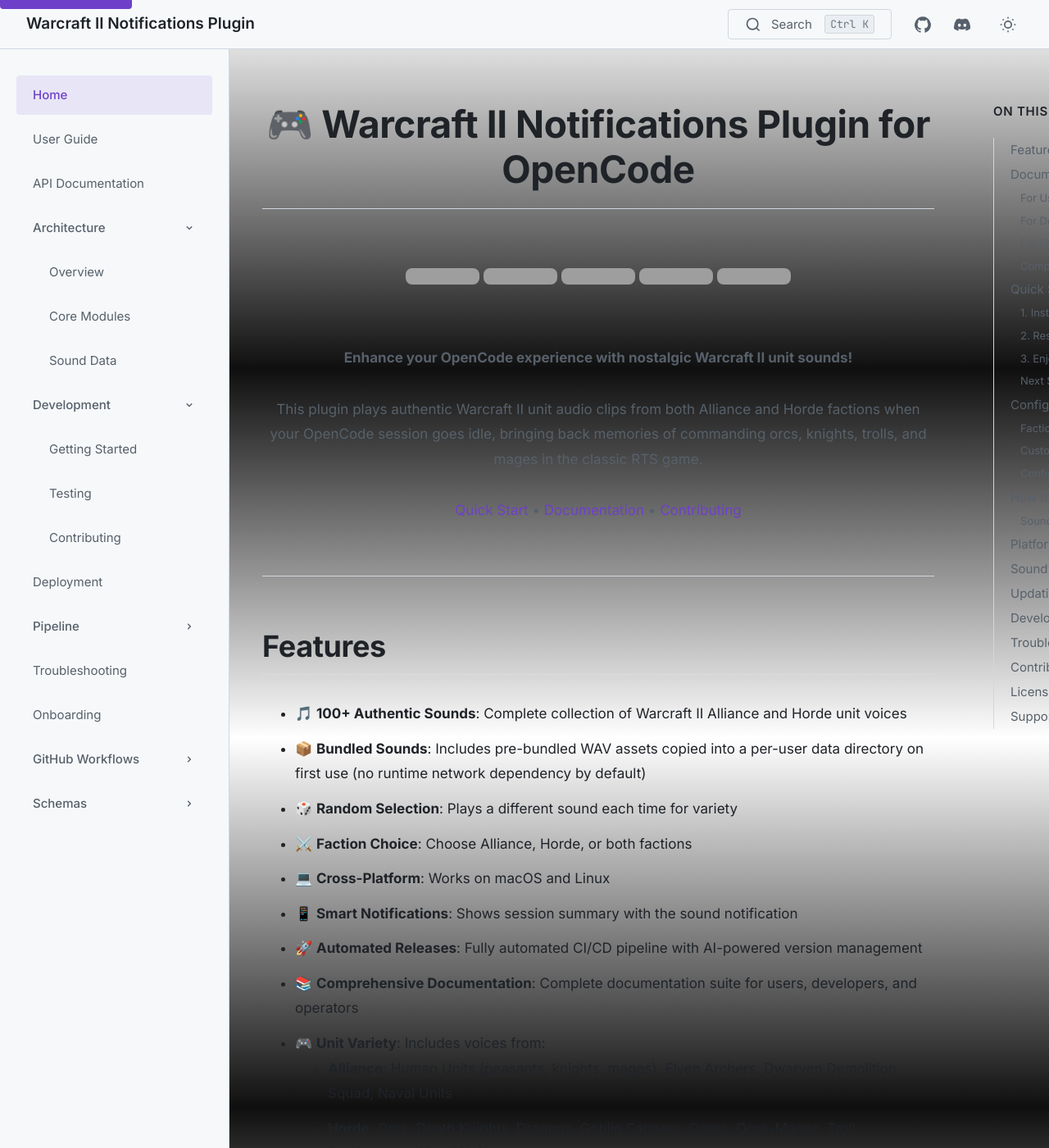
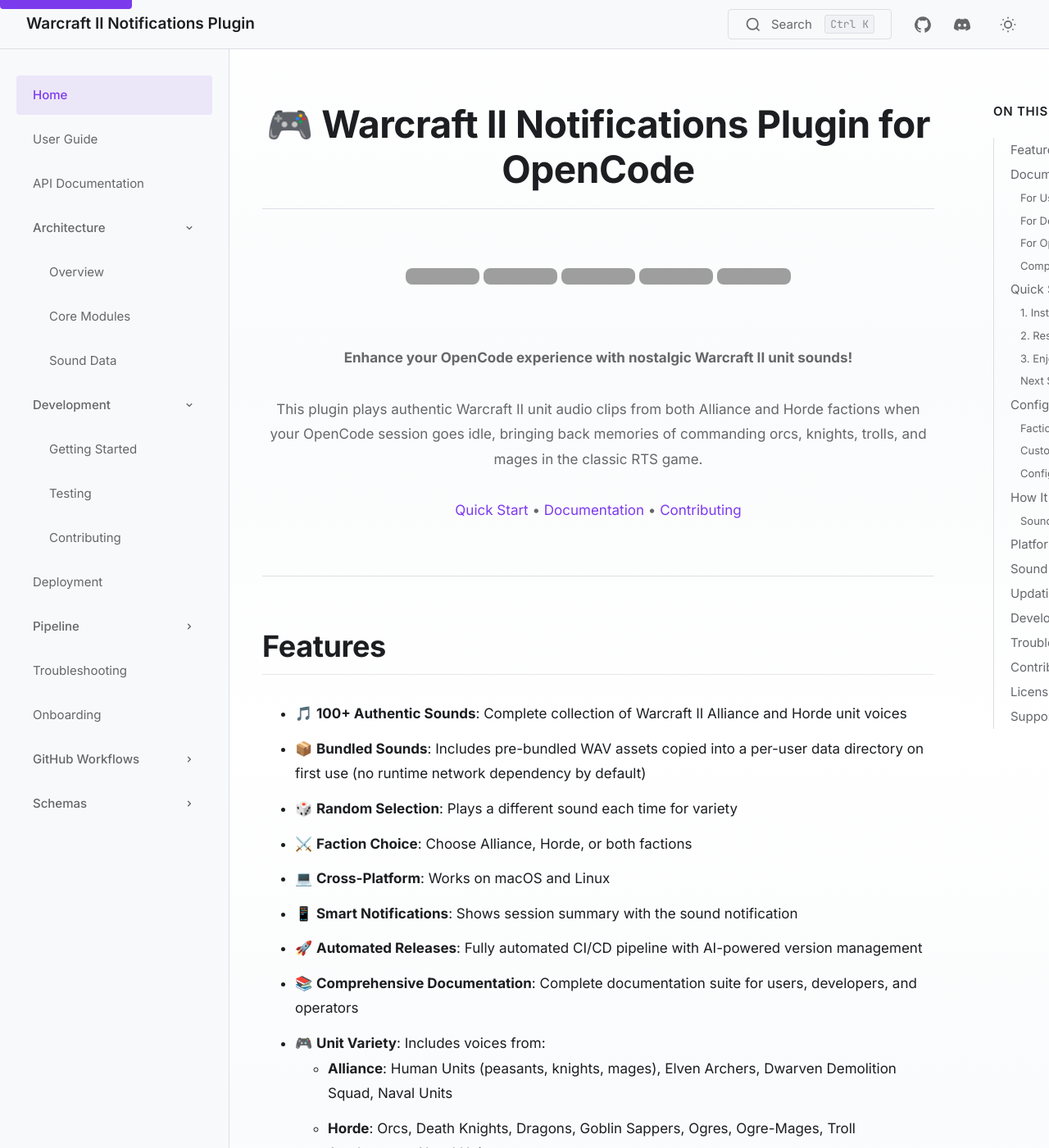
Before and after one commit to pantheon-org/opencode-warcraft-notifications, a Jekyll site: the page built from docs/index.md, in a window 1280 px wide and 1400 px high. Shown: the whole window at 82% size. Built offline with Jekyll 4.4.1, drawn with Linux system fonts in a browser that asks for light colours; grey boxes are pictures that could not be loaded.

Commit message:
fix(docs): Complete light theme with proper colors and gradients (#52)
Issues fixed:
- Missing color definitions (success, warning, danger, info)
- Background gradient hardcoded for dark theme only
- Inconsistent color palette

Changes:
- Added all missing color variables to light theme
- Refined light theme colors for better contrast and readability
- Made background gradients theme-specific:
  - Dark: Deep black gradient (#0a0a0a -> #0f0f0f)
  - Light: Subtle white gradient (#ffffff -> #fafbfc)
- Updated light theme shadows to be lighter
- Better purple accent color (#7c3aed) for light theme

Result:
Light theme now works properly with all components and has
a clean, professional appearance matching the dark theme quality.

Co-authored-by: GitHub Action <action@github.com>

```diff
--- a/docs/assets/css/main.css
+++ b/docs/assets/css/main.css
@@ -93,34 +93,38 @@
 /* Light Theme */
 [data-theme='light'] {
   --color-bg-primary: #ffffff;
-  --color-bg-secondary: #f6f8fa;
-  --color-bg-tertiary: #eaeef2;
-  --color-bg-overlay: #d0d7de;
+  --color-bg-secondary: #f8f9fa;
+  --color-bg-tertiary: #f0f2f5;
+  --color-bg-overlay: #e4e6eb;
   --color-bg-elevated: #ffffff;
 
-  --color-text-primary: #1f2328;
-  --color-text-secondary: #57606a;
-  --color-text-tertiary: #6e7781;
+  --color-text-primary: #1c1e21;
+  --color-text-secondary: #65676b;
+  --color-text-tertiary: #8a8d91;
   --color-text-link: #0969da;
 
-  --color-accent-primary: #6e40c9;
-  --color-accent-hover: #8250df;
-  --color-accent-active: #5c35b3;
-  --color-accent-low: rgba(110, 64, 201, 0.1);
-  --color-accent-subtle: rgba(110, 64, 201, 0.15);
-
-  --color-border-default: #d0d7de;
-  --color-border-muted: #d8dee4;
-  --color-border-subtle: #c5cdd5;
-
-  --color-success-bg: rgba(26, 127, 55, 0.1);
-  --color-warning-bg: rgba(154, 103, 0, 0.1);
-  --color-danger-bg: rgba(207, 34, 46, 0.1);
-  --color-info-bg: rgba(9, 105, 218, 0.1);
-
-  --shadow-sm: 0 1px 2px 0 rgba(0, 0, 0, 0.05);
-  --shadow-md: 0 4px 6px -1px rgba(0, 0, 0, 0.1);
-  --shadow-lg: 0 10px 15px -3px rgba(0, 0, 0, 0.1);
+  --color-accent-primary: #7c3aed;
+  --color-accent-hover: #9333ea;
+  --color-accent-active: #6d28d9;
+  --color-accent-low: rgba(124, 58, 237, 0.1);
+  --color-accent-subtle: rgba(124, 58, 237, 0.15);
+
+  --color-border-default: #dcdfe4;
+  --color-border-muted: #e5e7eb;
+  --color-border-subtle: #d0d3d9;
+
+  --color-success: #16a34a;
+  --color-success-bg: rgba(22, 163, 74, 0.1);
+  --color-warning: #ea580c;
+  --color-warning-bg: rgba(234, 88, 12, 0.1);
+  --color-danger: #dc2626;
+  --color-danger-bg: rgba(220, 38, 38, 0.1);
+  --color-info: #0284c7;
+  --color-info-bg: rgba(2, 132, 199, 0.1);
+
+  --shadow-sm: 0 1px 3px 0 rgba(0, 0, 0, 0.08);
+  --shadow-md: 0 4px 8px -2px rgba(0, 0, 0, 0.12);
+  --shadow-lg: 0 12px 20px -8px rgba(0, 0, 0, 0.15);
 }
 
 /* ==========================================================================
@@ -144,6 +148,12 @@
   font-size: var(--font-size-base);
   line-height: var(--line-height-normal);
   color: var(--color-text-primary);
+  background-color: var(--color-bg-primary);
+  overflow-x: hidden;
+}
+
+/* Dark theme gradient background */
+[data-theme='dark'] body {
   background: linear-gradient(
     180deg,
     var(--color-bg-primary) 0%,
@@ -151,7 +161,12 @@
     var(--color-bg-primary) 100%
   );
   background-attachment: fixed;
-  overflow-x: hidden;
+}
+
+/* Light theme clean background */
+[data-theme='light'] body {
+  background: linear-gradient(180deg, #ffffff 0%, #fafbfc 50%, #ffffff 100%);
+  background-attachment: fixed;
 }
 
 /* Skip Link for Accessibility */
```
